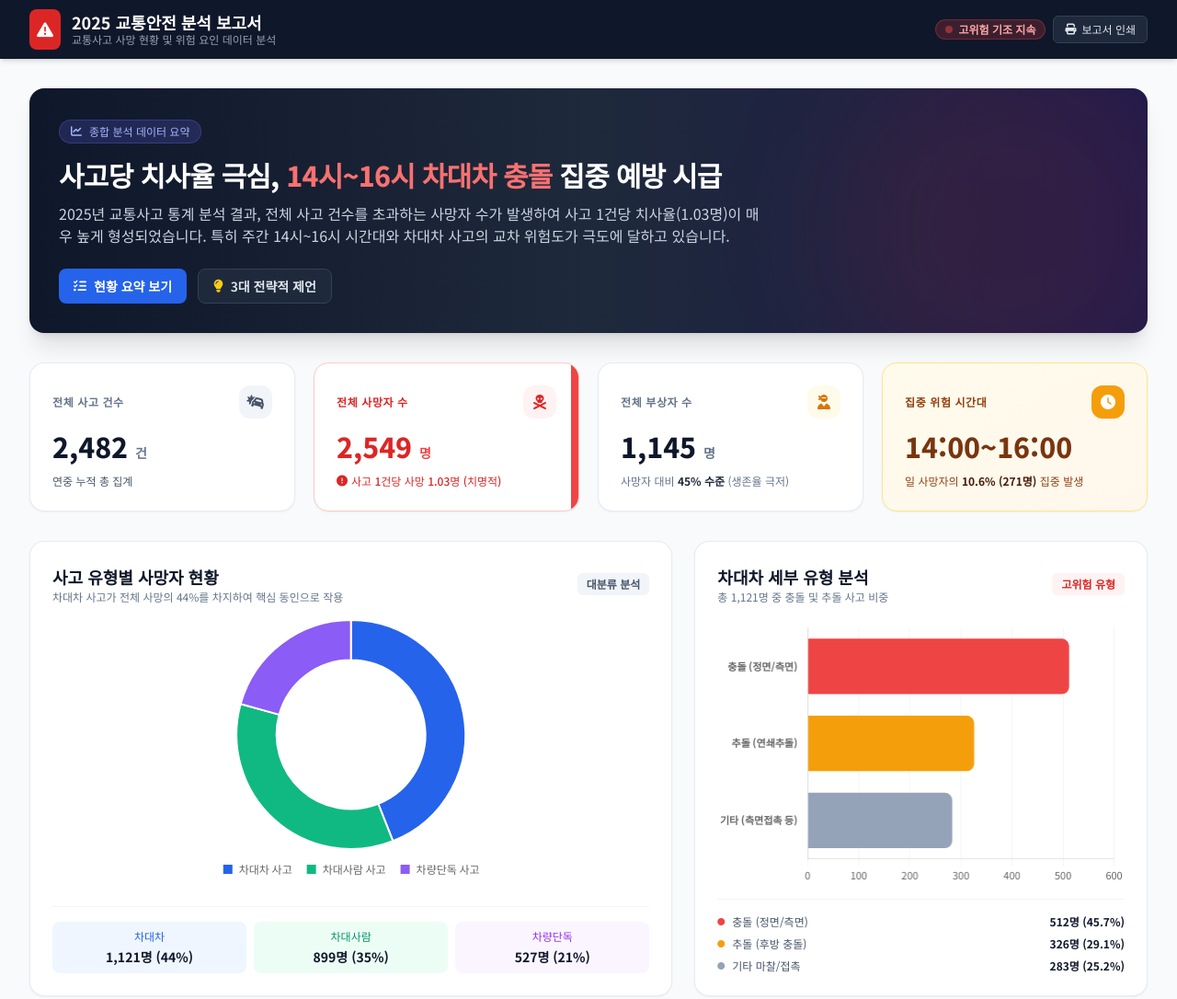
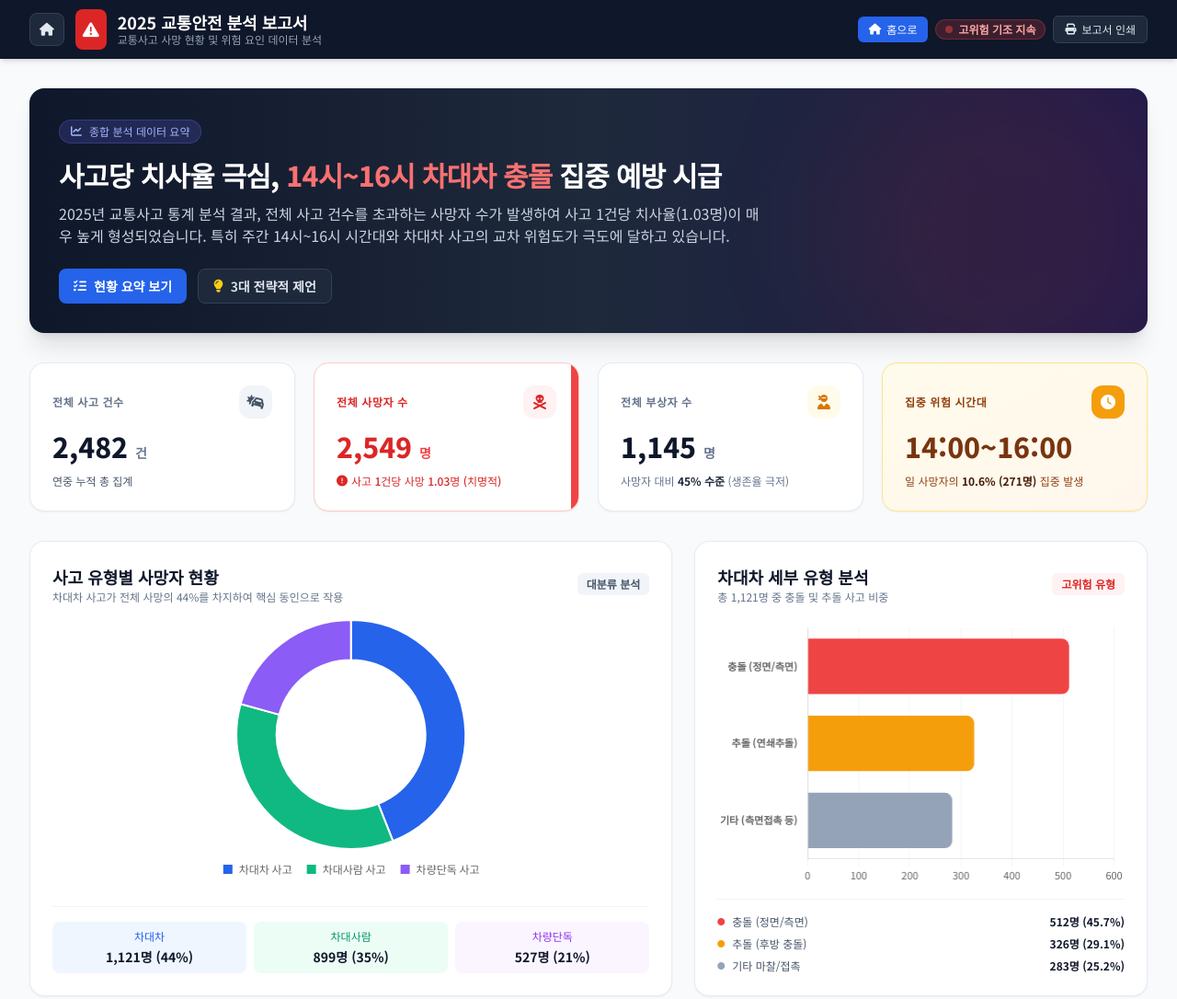
Before and after one commit to latiundegranticodenamousius/pnu0811, a plain HTML site: page data2/index.html in a window 1280 px wide. Shown: the top 1086 px of the page at 92% size. Drawn offline with nearby package versions, Linux system fonts and the light colour scheme.

Commit message:
Update index.html

```diff
--- a/data2/index.html
+++ b/data2/index.html
@@ -69,6 +69,9 @@
     <header class="bg-slate-900 text-white sticky top-0 z-50 shadow-md">
         <div class="max-w-7xl mx-auto px-4 sm:px-6 lg:px-8 h-16 flex items-center justify-between">
             <div class="flex items-center space-x-3">
+                <a href="../index.html" class="bg-slate-800 hover:bg-slate-700 text-slate-200 p-2.5 rounded-lg border border-slate-700 transition flex items-center justify-center text-sm" title="홈으로 이동">
+                    <i class="fa-solid fa-house"></i>
+                </a>
                 <div class="bg-red-600 p-2 rounded-lg text-white">
                     <i class="fa-solid fa-triangle-exclamation text-lg"></i>
                 </div>
@@ -78,7 +81,10 @@
                 </div>
             </div>
             <div class="flex items-center space-x-2">
-                <span class="inline-flex items-center px-2.5 py-0.5 rounded-full text-xs font-semibold bg-red-500/20 text-red-300 border border-red-500/30">
+                <a href="../index.html" class="inline-flex items-center px-3 py-1.5 text-xs font-medium bg-blue-600 hover:bg-blue-500 text-white rounded-md transition">
+                    <i class="fa-solid fa-house mr-1.5"></i> 홈으로
+                </a>
+                <span class="hidden sm:inline-flex items-center px-2.5 py-0.5 rounded-full text-xs font-semibold bg-red-500/20 text-red-300 border border-red-500/30">
                     <span class="w-2 h-2 rounded-full bg-red-500 mr-1.5 animate-pulse"></span>
                     고위험 기조 지속
                 </span>
```
